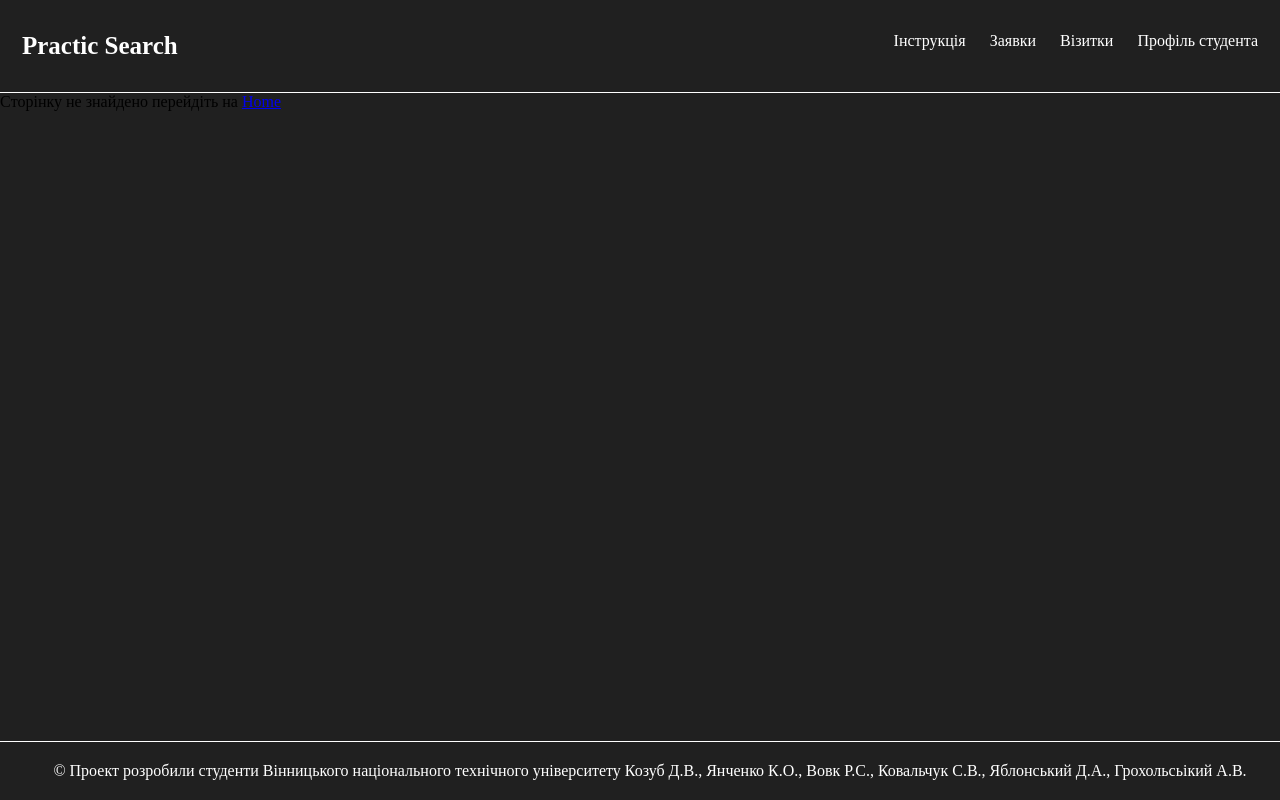
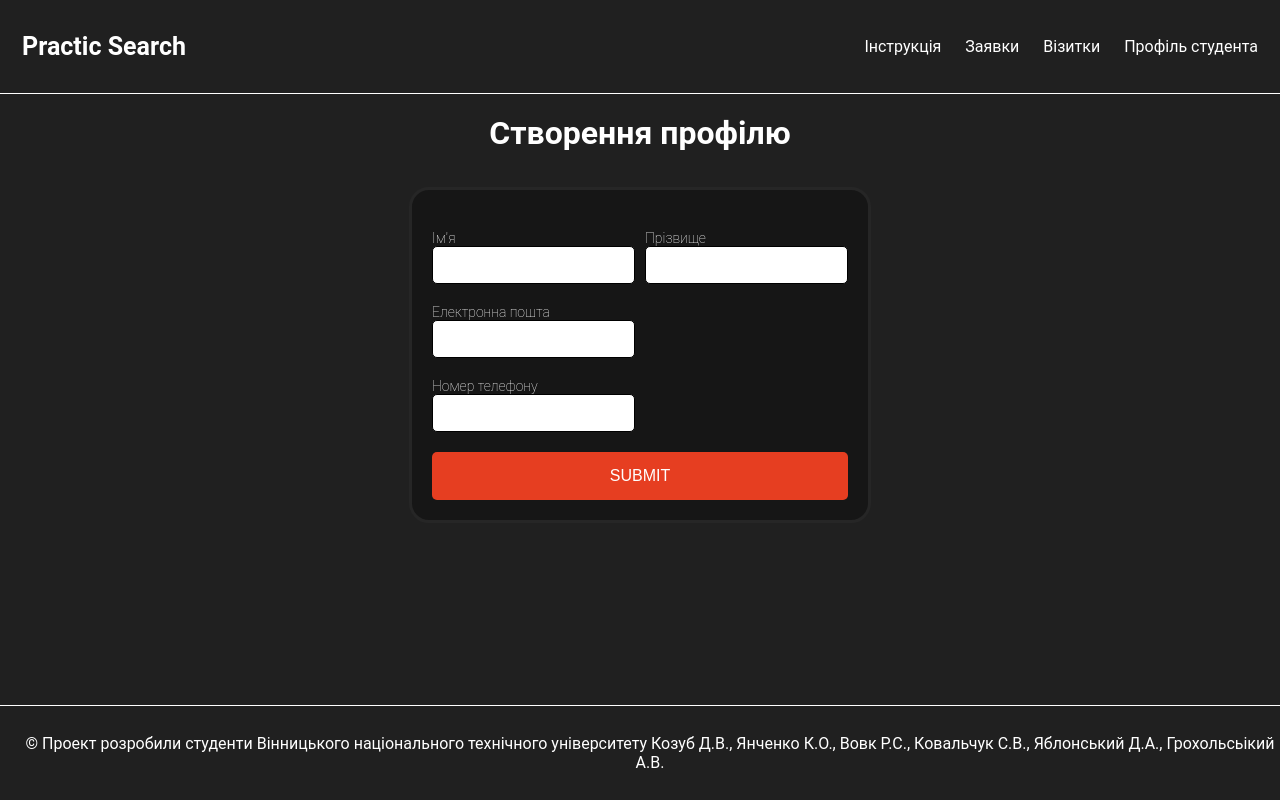
Before and after one commit to AndrewHrokholskyi/PraticeSearch, a React (Vite) app: page /CreateProfile in a window 1280 px wide. Built offline with nearby package versions, Linux system fonts and the light colour scheme; the HTML template or start-up script is replaced by a standard one.

Commit message:
feat: ProfileForm

```diff
--- a/src/App.jsx
+++ b/src/App.jsx
@@ -10,6 +10,7 @@ import NotFound from "./pages/NotFound";
 import VisitCard from "./pages/BusinessCards/components/VisitCard";
 import PracticeCard from "./pages/Home/components/PracticeCard";
 import AddCard from "./pages/BusinessCards/components/AddCard";
+import CreateStudentProfile from "./pages/Profile/components/CreateStudentProfile";
 
 function App() {
   return (
@@ -24,6 +25,7 @@ function App() {
           <Route path="/add-card" element={<AddCard />} />
           <Route path="/practice-card/:id" element={<PracticeCard />} />
           <Route path="/Profile" element={<Profile />} />
+          <Route path="/CreateProfile" element={<CreateStudentProfile />} />
           <Route path="*" element={<NotFound />} />
         </Route>
       </Routes>
--- a/src/index.css
+++ b/src/index.css
@@ -3,6 +3,9 @@
   padding: 0;
 }
 
+@import url("https://fonts.googleapis.com/css2?family=Roboto:wght@300;500;700&display=swap");
+
 body {
   background-color: #202020;
+  font-family: "Roboto", sans-serif;
 }
--- a/src/pages/Profile/components/CreateStudentProfile/index.jsx
+++ b/src/pages/Profile/components/CreateStudentProfile/index.jsx
@@ -1,9 +1,11 @@
 import React from "react";
+import StudentForm from "../StudentForm";
 
 const CreateStudentProfile = () => {
   return (
     <div>
       <h1>Створення профілю</h1>
+      <StudentForm />
     </div>
   );
 };
--- a/src/pages/Profile/components/StudentForm/index.jsx
+++ b/src/pages/Profile/components/StudentForm/index.jsx
@@ -16,10 +16,12 @@ const StudentForm = () => {
   // };
 
   return (
+    <div className={styled.bodyForma}>
       <div className={styled.forma}>
         <form onSubmit={handleSubmit(onSubmit)}>
+          <div className={styled.inputl}>
             <div className={styled.inputForm}>
-          <label htmlFor="name">Name</label>
+              <label htmlFor="name">Ім'я</label>
               <input
                 id="name"
                 aria-invalid={errors.name ? "true" : "false"}
@@ -33,7 +35,7 @@ const StudentForm = () => {
               )}
             </div>
             <div className={styled.inputForm}>
-          <label htmlFor="surname">Surname</label>
+              <label htmlFor="surname">Прізвище</label>
               <input
                 id="surname"
                 aria-invalid={errors.surname ? "true" : "false"}
@@ -46,8 +48,9 @@ const StudentForm = () => {
                 <span role="alert">Max length exceeded</span>
               )}
             </div>
+          </div>
           <div className={styled.inputForm}>
-          <label htmlFor="email">Email</label>
+            <label htmlFor="email">Електронна пошта</label>
             <input
               id="email"
               aria-invalid={errors.email ? "true" : "false"}
@@ -64,7 +67,7 @@ const StudentForm = () => {
             )}
           </div>
           <div className={styled.inputForm}>
-          <label htmlFor="phone">Phone</label>
+            <label htmlFor="phone">Номер телефону</label>
             <input
               id="phone"
               aria-invalid={errors.phone ? "true" : "false"}
@@ -84,6 +87,7 @@ const StudentForm = () => {
           <input type="submit" />
         </form>
       </div>
+    </div>
   );
 };
 export default StudentForm;
--- a/src/pages/Profile/components/StudentForm/studentform.module.scss
+++ b/src/pages/Profile/components/StudentForm/studentform.module.scss
@@ -1,3 +1,58 @@
+.bodyForma {
+  display: flex;
+  justify-content: center;
+}
+
+.forma {
+  margin: 15px;
+  margin-top: 15px;
+  display: inline-block;
+  background-color: #161616;
+  padding: 20px;
+  border-radius: 20px;
+  border: 3px solid #262626;
+}
+
+input {
+  display: block;
+  box-sizing: border-box;
+  border-radius: 5px;
+  border: 1px solid rgb(0, 0, 0);
+  padding: 10px 10px;
+  // margin-bottom: 10px;
+  font-size: 14px;
+  background-color: rgb(255, 255, 255);
+}
+
 .inputForm {
-  color: black;
+  // line-height: 2;
+  text-align: left;
+  display: block;
+  // margin-bottom: 13px;
+  margin-top: 20px;
+  color: white;
+  font-size: 14px;
+  font-weight: 200;
 }
+
+input[type="submit"] {
+  background: #e63e21;
+  color: white;
+  text-transform: uppercase;
+  border: none;
+  margin-top: 20px;
+  padding: 15px;
+  font-size: 16px;
+  font-weight: 100;
+  width: 100%;
+}
+
+span {
+  color: #f35034;
+  padding: 5px;
+}
+
+.inputl {
+  display: flex;
+  gap: 10px;
+}
--- a/src/pages/Profile/index.jsx
+++ b/src/pages/Profile/index.jsx
@@ -1,10 +1,19 @@
 import React from "react";
-import Student from "./components/Student";
+import { useNavigate } from "react-router-dom";
+// import Student from "./components/Student";
 
 const Profile = () => {
+  const navigate = useNavigate();
+  const handleClick = () => {
+    navigate("/CreateProfile");
+  };
   return (
     <>
-      <Student />
+      <div>
+        <p>Створіть профіль</p>
+        <button onClick={handleClick}>Створити</button>
+      </div>
+      {/* <Student /> */}
     </>
   );
 };
--- a/src/shared/components/Footer/footer.module.scss
+++ b/src/shared/components/Footer/footer.module.scss
@@ -1,10 +1,10 @@
 .footer {
   background-color: #202020;
-  width: 100%;
   position: fixed;
   bottom: 0;
   border-top: 1px solid #ffffff;
-  padding: 20px 10px;
+  padding: 28px 10px;
   color: #ffffff;
   text-align: center;
+  width: 100%;
 }
--- a/src/shared/components/Header/header.module.scss
+++ b/src/shared/components/Header/header.module.scss
@@ -1,29 +1,23 @@
-* {
-  margin: 0px;
-  padding: 0px;
-}
+.hed {
+  display: flex;
+  align-items: center;
 
-.hed {
-  overflow: hidden;
+  justify-content: space-between;
   background-color: #202020;
   padding: 20px 10px;
   border-bottom: 1px solid #ffffff;
 }
 .hedlogo {
-  float: left;
   font-size: 25px;
   font-weight: bold;
+  font-family: "Roboto", sans-serif;
+  font-weight: 700;
 }
 
 .hed a {
-  float: left;
   color: #ffffff;
   text-align: center;
   padding: 12px;
   text-decoration: none;
   background: none;
 }
-
-.hedbody {
-  float: right;
-}
```
Lines whose indentation alone changed are shown as unchanged.
